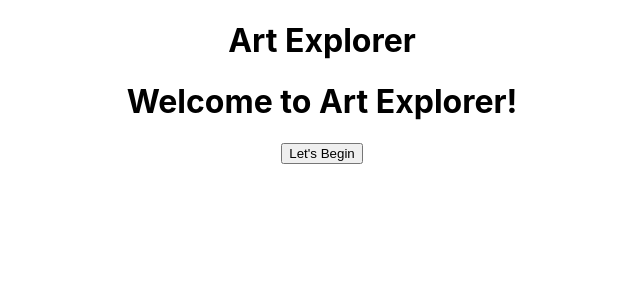
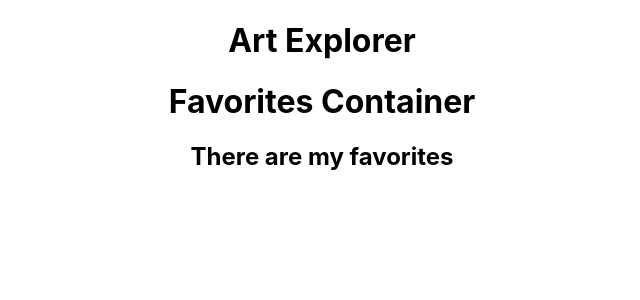
Before and after one commit to jcport1/react-frontend, a React (Create React App) app: page /favorites in a window 1280 px wide. Shown: the top 300 px of the page, without its empty margins (318-958 px from the left). Built offline with nearby package versions, Linux system fonts and the light colour scheme; no server answers.

Commit message:
Creates favorites container, component, and route

```diff
--- a/src/App.js
+++ b/src/App.js
@@ -2,6 +2,7 @@ import './App.css';
 import React, { Component } from 'react'
 import PaintingPage from './components/PaintingPage';
 import PaintingsContainer from './containers/PaintingsContainer';
+import FavoritesContainer from './containers/FavoritesContainer';
 // import SearchBar from './components/SearchBar';
 import Home from './components/Home'
 import { connect } from 'react-redux';
@@ -22,6 +23,7 @@ class App extends Component {
         <Switch>
           <Route path="/paintings/:id" component={PaintingPage}/>
           <Route path="/paintings" component={PaintingsContainer} />
+          <Route path="/favorites" component={FavoritesContainer}/>
           <Route path="/" component={Home}/>
         </Switch>
       </div>
--- /dev/null
+++ b/src/components/Favorites.js
@@ -0,0 +1,13 @@
+import React from 'react';
+
+const Favorites = () => {
+
+    return (
+
+        <div>
+            <h2>There are my favorites</h2>
+        </div>
+    )
+}
+
+export default Favorites
--- /dev/null
+++ b/src/containers/FavoritesContainer.js
@@ -0,0 +1,17 @@
+import React, { Component } from 'react';
+import Favorites from '../components/Favorites'
+
+class FavoritesContainer extends Component {
+
+    render(){
+        return (
+
+            <div>
+                <h1>Favorites Container</h1>
+                <Favorites />
+            </div>
+        )
+    }
+}
+
+export default FavoritesContainer;
```
